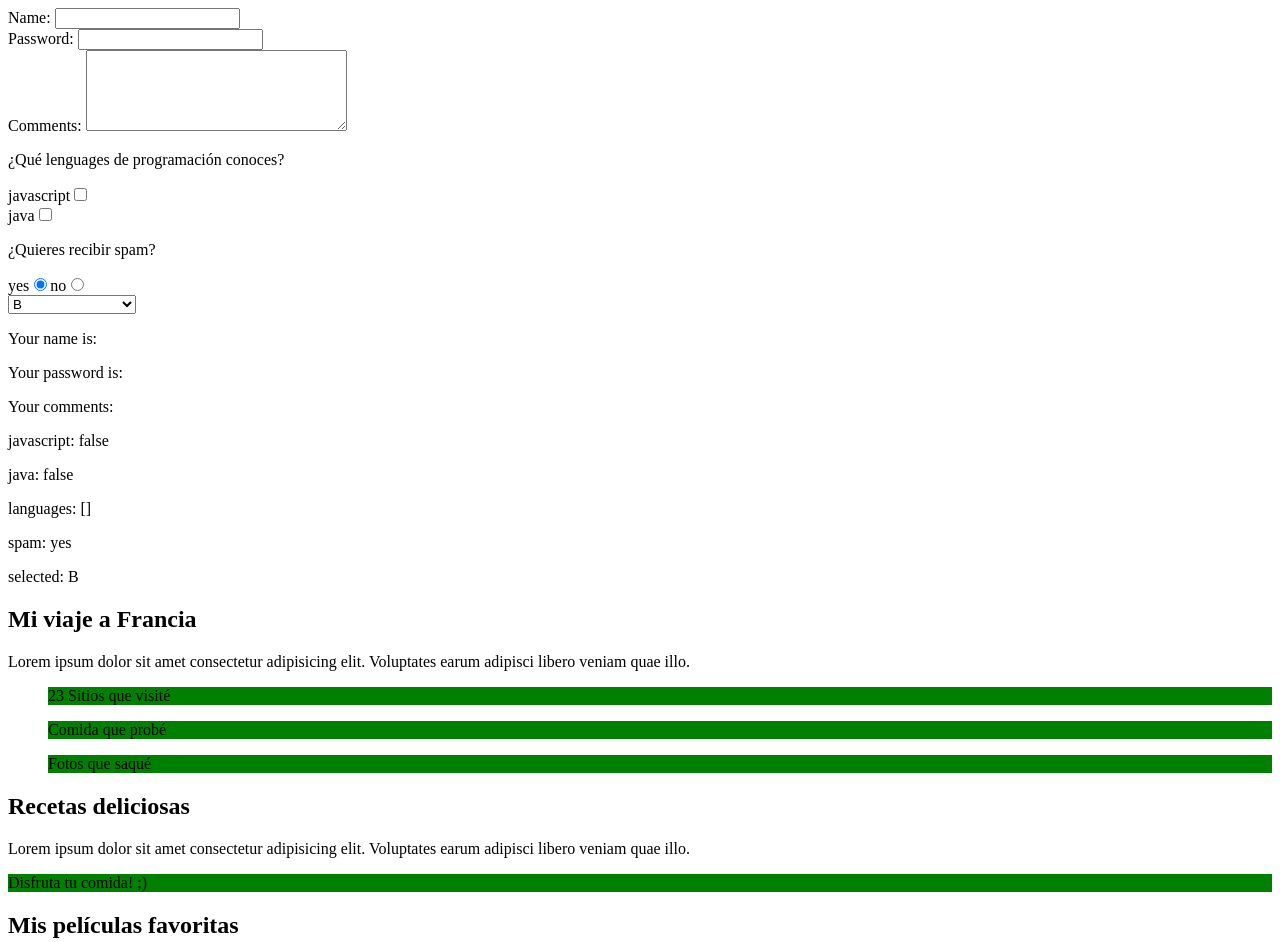
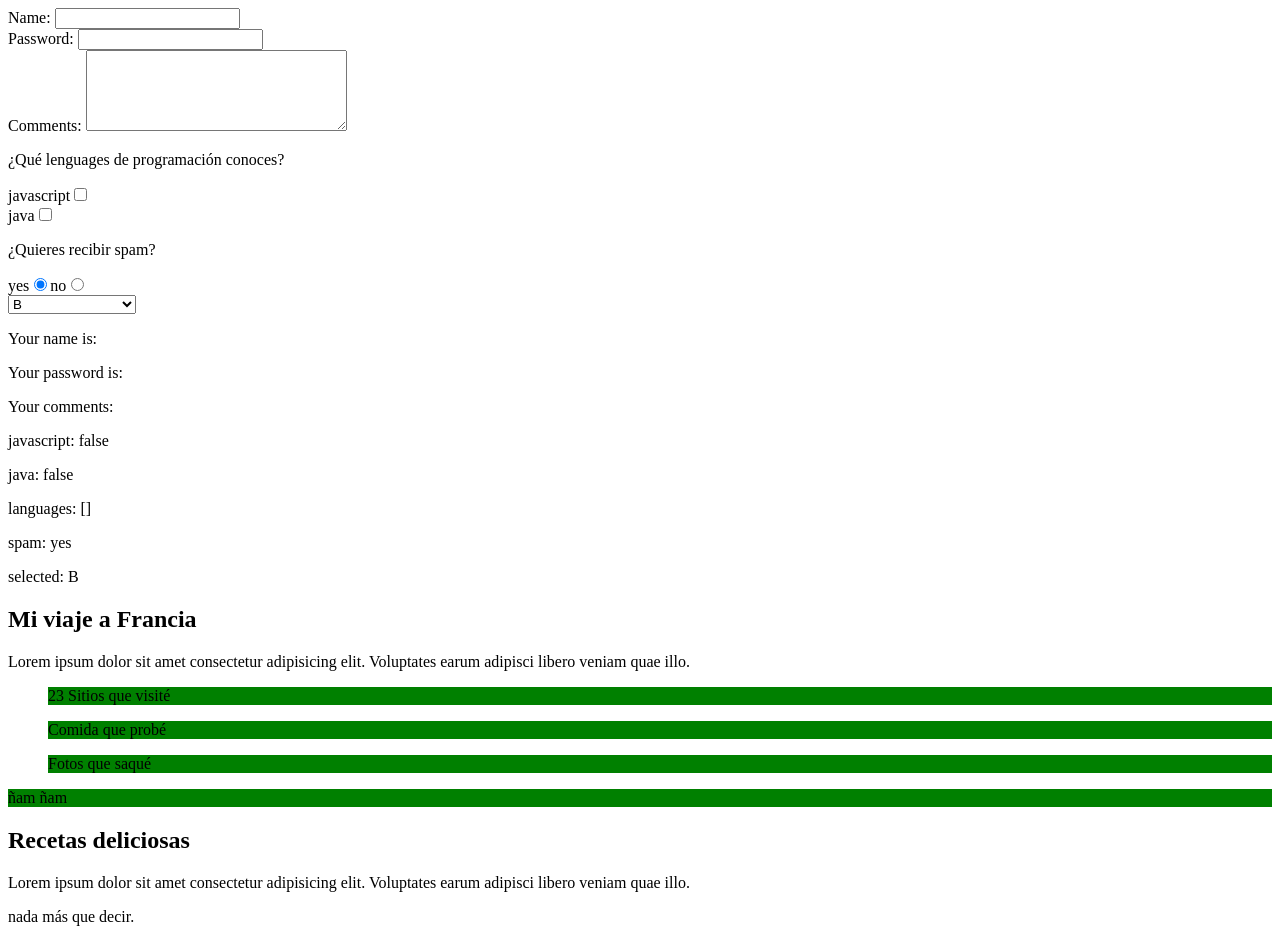
Before and after one commit to Amaza-ing/ironhack-frontend-lessons, a Vue app in the folder my-vue-project/: page / in a window 1280 px wide. Shown: the top 942 px of the page. Built offline with nearby package versions, Linux system fonts and the light colour scheme.

Commit message:
slots fixed

```diff
--- a/my-vue-project/src/App.vue
+++ b/my-vue-project/src/App.vue
@@ -8,7 +8,10 @@
     </ul>
   </BlogPost>
   <BlogPost title="Recetas deliciosas">
-    <template v-slot="endWords">
+    <template v-slot:firstWords>
+      <p>ñam ñam</p>
+    </template>
+    <template v-slot:endWords>
       <p>Disfruta tu comida! ;)</p>
     </template>
   </BlogPost>
--- a/my-vue-project/src/components/BlogPost.vue
+++ b/my-vue-project/src/components/BlogPost.vue
@@ -1,4 +1,5 @@
 <template>
+  <slot name="firstWords"></slot>
   <h2>{{ title }}</h2>
   <p>Lorem ipsum dolor sit amet consectetur adipisicing elit. Voluptates earum adipisci libero veniam quae illo.</p>
   <div class="blog-slot">
```
